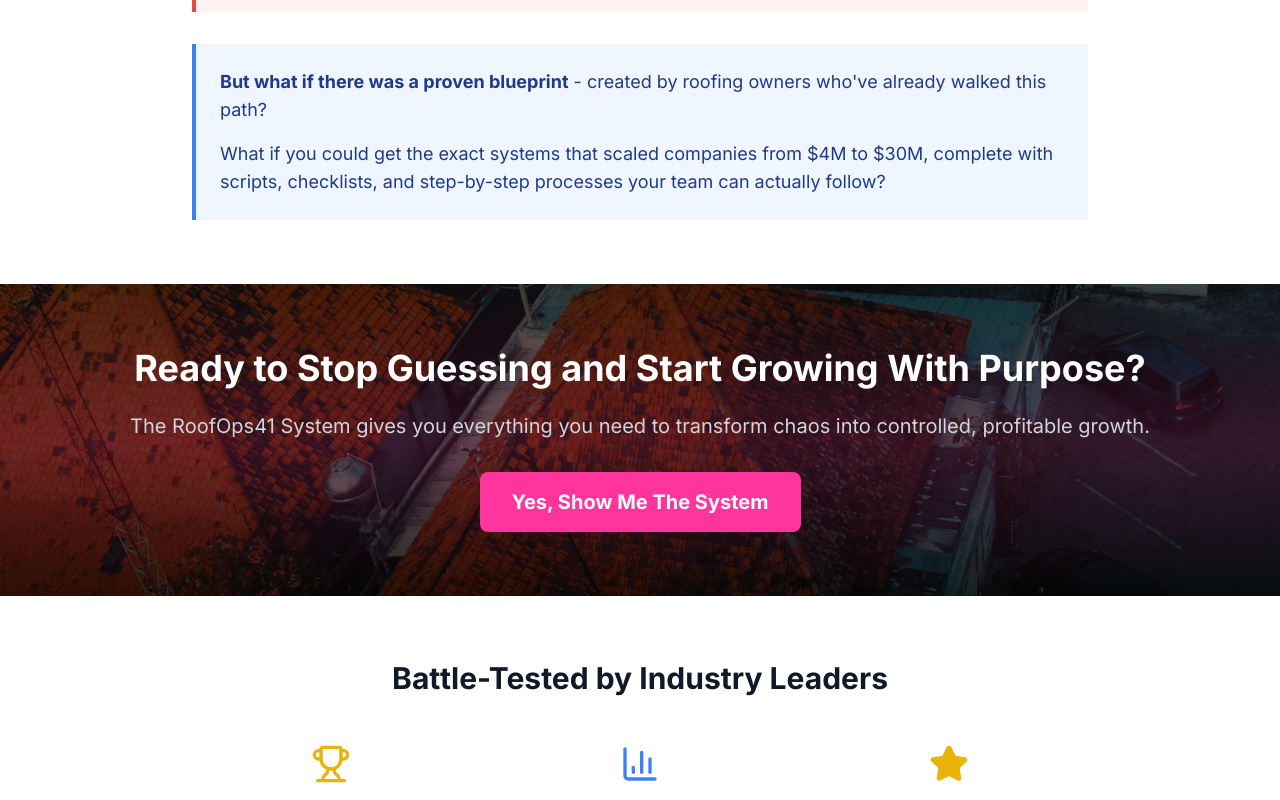
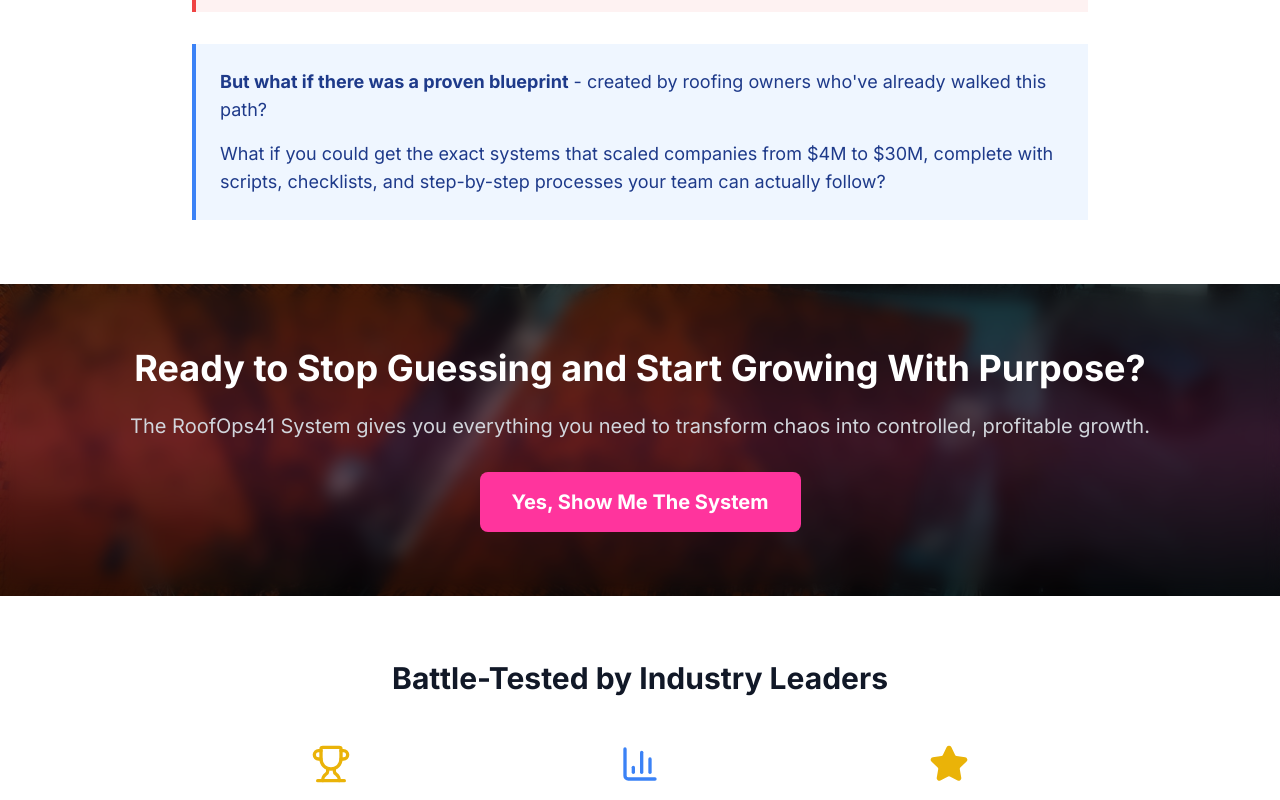
Before and after one commit to qutubahmed732/day41thrive, a React (Create React App) app: page / in a window 1280 px wide. Shown: the part 1540-2340 px from the top of the page. Built offline with nearby package versions, Linux system fonts and the light colour scheme.

Commit message:
add blur in CTA-section

```diff
--- a/src/Components/CTAsection.js
+++ b/src/Components/CTAsection.js
@@ -5,7 +5,7 @@ function CTAsection() {
   return (
     <section className="relative overflow-hidden py-16 text-white bg-cover bg-center bg-no-repeat" style={{ backgroundImage: `url(${bg})` }}>
         <div className="absolute inset-0 bg-gradient-to-b from-black/70 via-[#34071e]/70 to-black/80"></div>
-        <div className="absolute -top-1/2 left-1/2 -translate-x-1/2 w-[120vw] h-[120vw]"></div>
+        <div className="absolute -top-1/2 left-1/2 -translate-x-1/2 w-[120vw] h-[120vw] backdrop-blur"></div>
         <div className="container mx-auto px-6 text-center relative z-10">
             <h2 className="text-3xl md:text-4xl font-bold mb-6">
                 Ready to Stop Guessing and Start Growing With Purpose?
```
Also changed, not shown: 7 other files (tests, documents, lock files or other folders).
